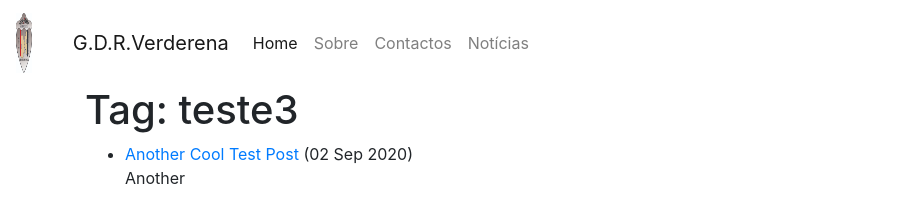
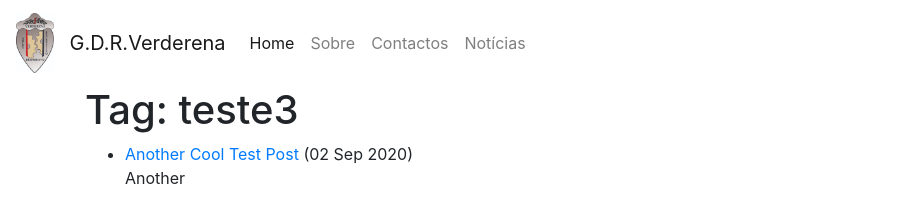
Before and after one commit to GDR-Verderena/gdr-verderena.github.io, a Jekyll site: the page built from tag/teste3.md, in a window 1280 px wide. Shown: the top 203 px of the page, without its empty margins (0-910 px from the left). Built offline with Jekyll 4.4.1, drawn with Linux system fonts in a browser that asks for light colours.

Commit message:
Update main.css

```diff
--- a/css/main.css
+++ b/css/main.css
@@ -1,11 +1,6 @@
 
 
-img {
-  display: block;
-  margin-left: auto;
-  margin-right: auto;
-  width: 40%;
-}
+
 
 /*
 body { margin: 60px auto; width: 70%; }
```
